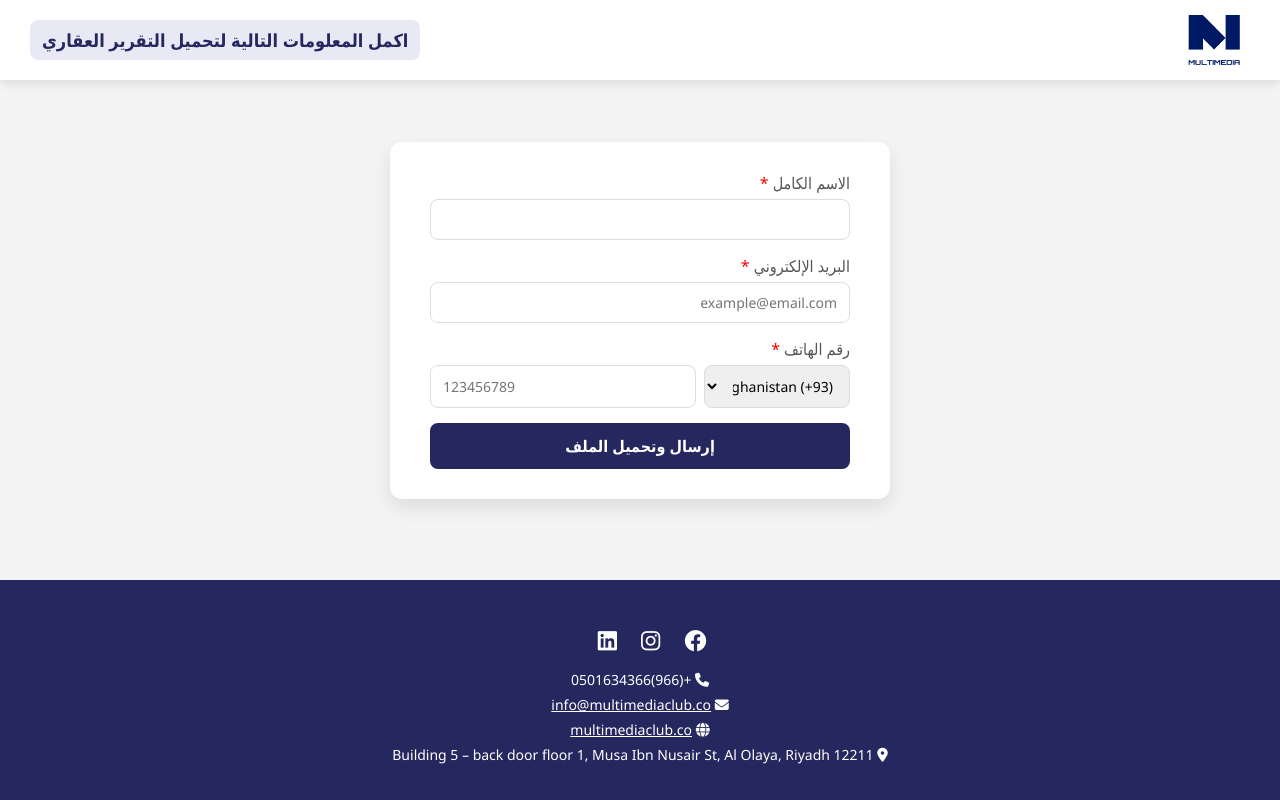
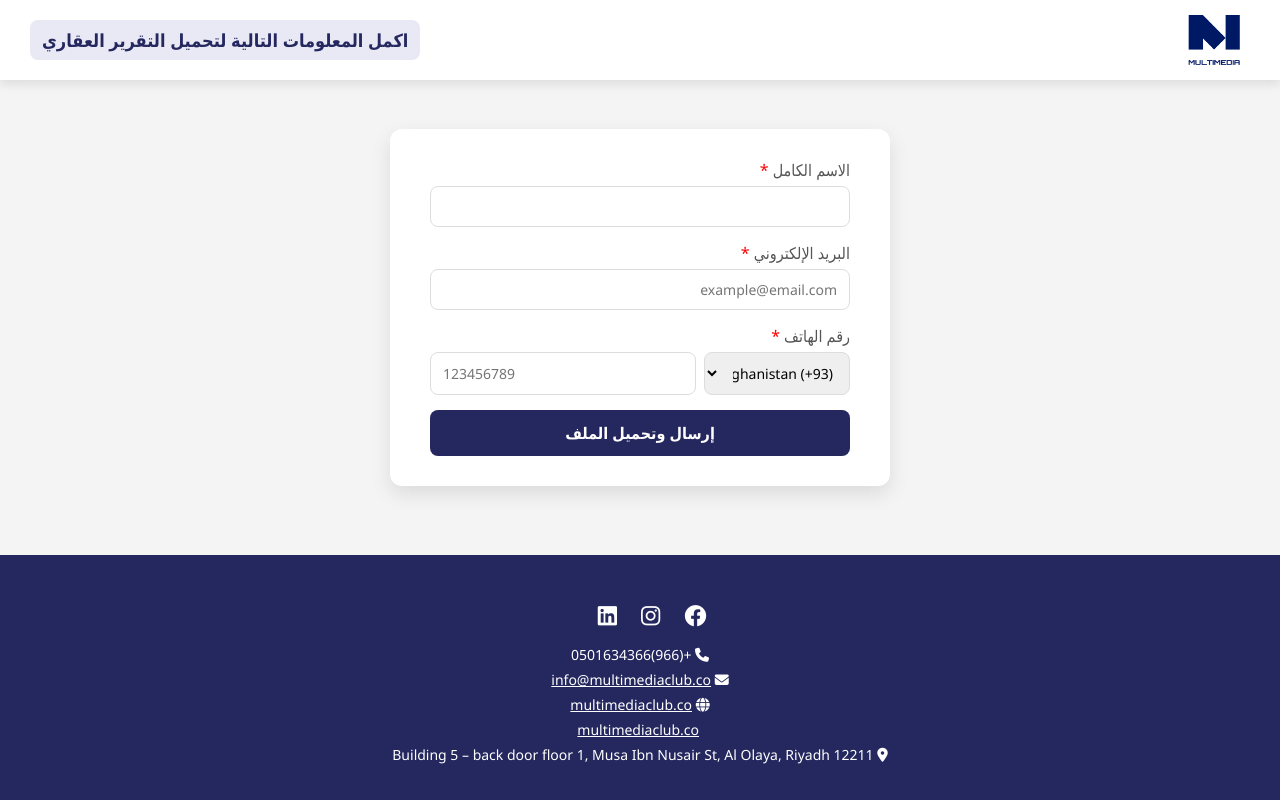
Before and after one commit to asad-Multimedia/Multimedia, a plain HTML site: page index.html in a window 1280 px wide. Drawn offline with Linux system fonts and the light colour scheme.

Commit message:
Update index.html

```diff
--- a/index.html
+++ b/index.html
@@ -325,6 +325,7 @@
     <p><i class="fas fa-phone"></i> +(966)0501634366</p>
     <p><i class="fas fa-envelope"></i> <a href="mailto:info@multimediaclub.co">info@multimediaclub.co</a></p>
     <p><i class="fas fa-globe"></i> <a href="https://multimediaclub.co" target="_blank">multimediaclub.co</a></p>
+    <p><i class="fa-brands fa-x-twitter"></i> <a href="https://multimediaclub.co" target="_blank">multimediaclub.co</a></p>
     <p><i class="fas fa-map-marker-alt"></i> Building 5 – back door floor 1, Musa Ibn Nusair St, Al Olaya, Riyadh 12211</p>
   </footer>
 
```
